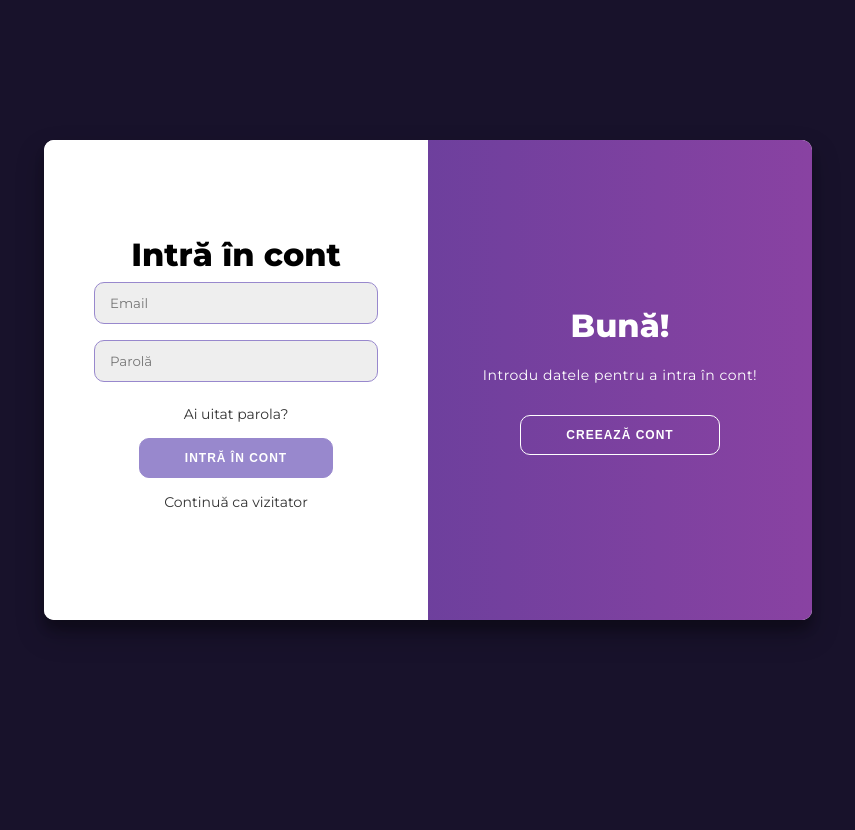
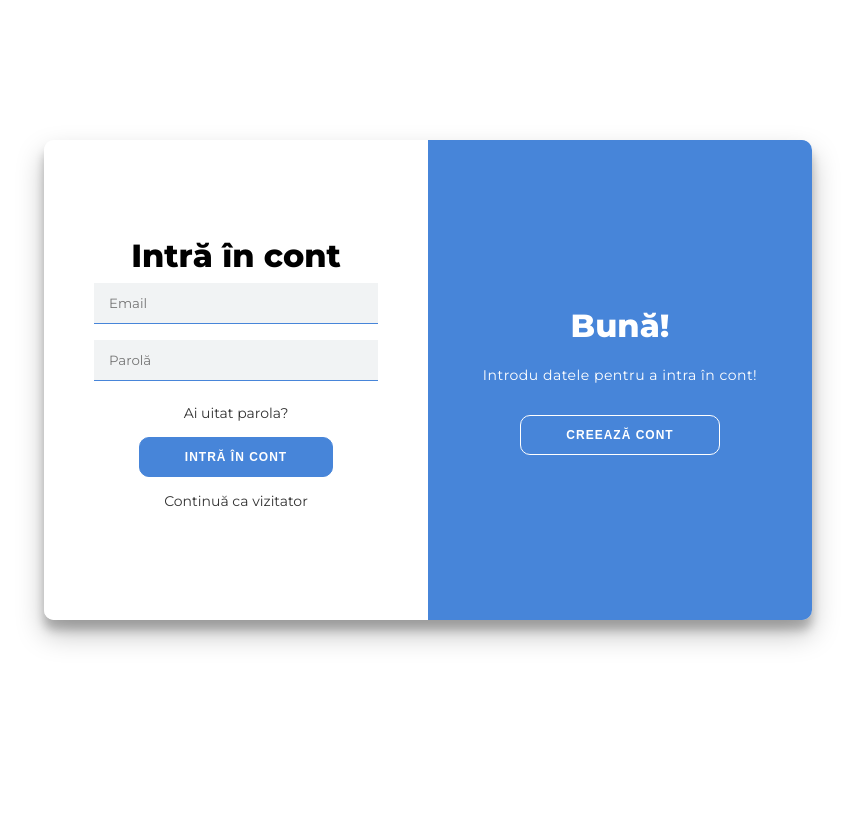
Before and after one commit to nitumario/bacOS, a Flask app: page /login in a window 1280 px wide. Shown: the whole page, without its empty margins (212-1067 px from the left). Run offline with Flask 3, Linux system fonts and the light colour scheme; some libraries are stand-ins or nearby versions.

Commit message:
redesign pagina login/register

```diff
--- a/templates/login.html
+++ b/templates/login.html
@@ -12,12 +12,12 @@
         }
 
         body {
-            background: #18122B;
+            background: #ffffff;
             display: flex;
             justify-content: center;
             align-items: center;
             flex-direction: column;
-            font-family: 'Montserrat', sans-serif;
+            font-family: "Montserrat", sans-serif;
             height: 100vh;
             margin: -20px 0 50px;
         }
@@ -57,8 +57,8 @@
 
         button {
             border-radius: 10px;
-            border: 1px solid #9888cd;
-            background-color: #9888cd;
+            border: 1px solid #4785d9;
+            background-color: #4785d9;
             color: #FFFFFF;
             font-size: 12px;
             font-weight: bold;
@@ -93,13 +93,14 @@
         }
 
         input {
-            background-color: #eee;
-            border: 1px solid #9888cd;
+            background-color: #f1f3f4;
+            border: none;
+            border-bottom: 0.0625rem solid #4785d9;
+            outline: none;
             padding: 12px 15px;
             margin: 8px 0;
             width: 100%;
-            border-radius: 10px;
-            font-family: 'Montserrat', sans-serif;
+            font-family: "Montserrat", sans-serif;
         }
 
         .container {
@@ -173,9 +174,7 @@
         }
 
         .overlay {
-            background: #9888cd;
-            background: -webkit-linear-gradient(to right, #523d98, #8942a2);
-            background: linear-gradient(to right, #523d98, #8942a2);
+            background: #4785d9;
             background-repeat: no-repeat;
             background-size: cover;
             background-position: 0 0;
@@ -255,7 +254,7 @@
             width: 25px;
             background-color: #eee;
             border-radius: 10px;
-            border: 1px solid #9888cd;
+            border: 1px solid #4785d9;
         }
 
             /* On mouse-over, add a grey background color */
@@ -265,7 +264,7 @@
 
             /* When the checkbox is checked, add a blue background */
         .casuta input:checked ~ .checkmark {
-            background-color: #9888cd;
+            background-color: #4785d9;
         }
 
             /* Create the checkmark/indicator (hidden when not checked) */
@@ -294,30 +293,28 @@
         }
 
     </style>
-</head>
-<body>
+
 <div class="container" id="container">
 	<div class="form-container sign-up-container">
-		<form action="/register" method="post">
+		<form action="#">
 			<h1>Creează contul</h1>
-			<input type="text" name="username" placeholder="Nume" id="username_register" required />
-			<input type="email" name="email" placeholder="Email" id="email_register" required />
-			<input type="password" name="password" placeholder="Parolă" id="password_register" required />
+			<input type="text" placeholder="Nume" />
+			<input type="email" placeholder="Email" />
+			<input type="password" placeholder="Parolă" />
             <label class="casuta">Profesor
-                <input type="checkbox" checked="checked" name="type">
+                <input type="checkbox" checked="checked">
                 <span class="checkmark"></span>
             </label>
-            <button type="submit">Creează un cont</button>
-            <a href="/events">Continuă ca vizitator</a>
+            <button onclick="window.location.href='/events'">Creează un cont</button>
 		</form>
 	</div>
 	<div class="form-container sign-in-container">
-		<form action="/login" method="post">
+		<form action="#">
 			<h1>Intră în cont</h1>
-			<input type="email" name="email" placeholder="Email" id="email" required />
-			<input type="password" name="password" placeholder="Parolă" id="password" required />
+			<input type="email" placeholder="Email" />
+			<input type="password" placeholder="Parolă" />
 			<a href="#">Ai uitat parola?</a>
-            <button type="submit">Intră în cont</button>
+            <button>Intră în cont</button>
             <a href="/events">Continuă ca vizitator</a>
 		</form>
 	</div>
@@ -349,5 +346,3 @@ signInButton.addEventListener('click', () => {
 	container.classList.remove("right-panel-active");
 });
 </script>
-</body>
-</html>
```
